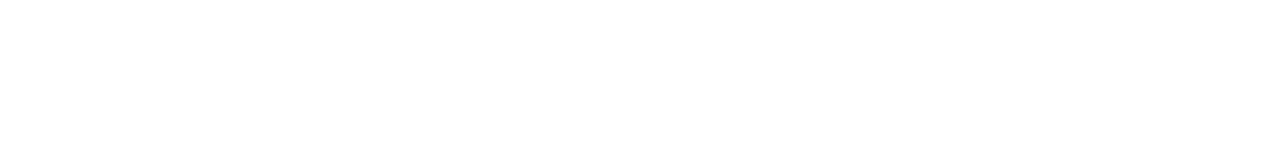
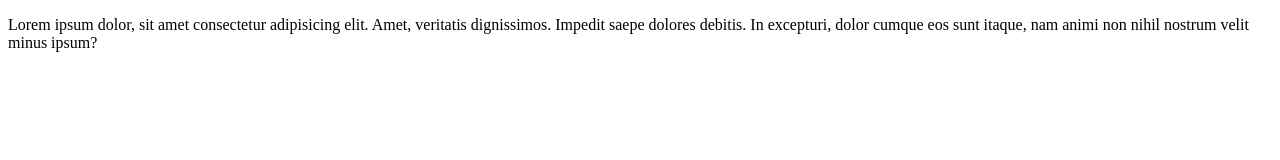
Before and after one commit to AlinurAbdyiskakov/java-scripts.4, a plain HTML site: page index.html in a window 1280 px wide. Drawn offline with Linux system fonts and the light colour scheme.

Commit message:
the change

```diff
--- a/index.html
+++ b/index.html
@@ -6,6 +6,8 @@
     <title>Document</title>
 </head>
 <body>
+
+    <p>Lorem ipsum dolor, sit amet consectetur adipisicing elit. Amet, veritatis dignissimos. Impedit saepe dolores debitis. In excepturi, dolor cumque eos sunt itaque, nam animi non nihil nostrum velit minus ipsum?</p>
     <script src="./scripts.js"></script>
 </body>
 </html>
```
